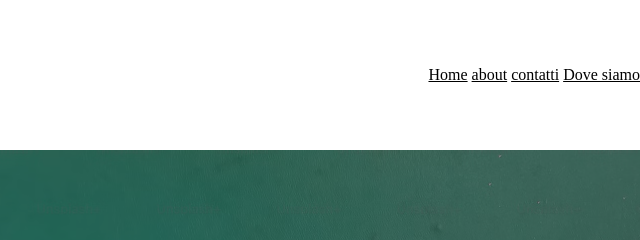
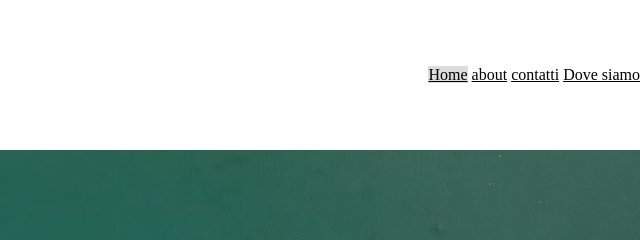
Before and after one commit to willy-5354/ufs_07_dmd-23-25, a plain HTML site: page landing-page/landing-page/index.html in a window 1280 px wide. In both pictures the pointer is over the link "Home". Shown: the top 240 px of the page, 640-1280 px from the left. Drawn offline with Linux system fonts and the light colour scheme; a web font is replaced by a local one.

Commit message:
ho inizializzato un colore alla navbar

```diff
--- a/landing-page/landing-page/assets/styles/main.css
+++ b/landing-page/landing-page/assets/styles/main.css
@@ -25,6 +25,10 @@ img{
 
 .background-title{
     color: black;
+}
+
+.background-title:hover{
+    background-color: #ddd;
 }
 
 .site-header{
@@ -199,7 +203,7 @@ Fixed: (mangia la hero-image, dunque nasconde dei pixel dell'immagine */
         }
     }
 
-    /* prendiamo in considerazione un attributo dell'html[icon], per fare in modo di assegnare la stessa prorpietà a tutti gli icon dell'html */
+    /* prendiamo in considerazione un attributo dell'html[icon], per fare in modo di assegnare la stessa proprietà a tutti gli icon dell'html */
     [class |="icon"] {
         font-size: 1.75rem;
     }
```
